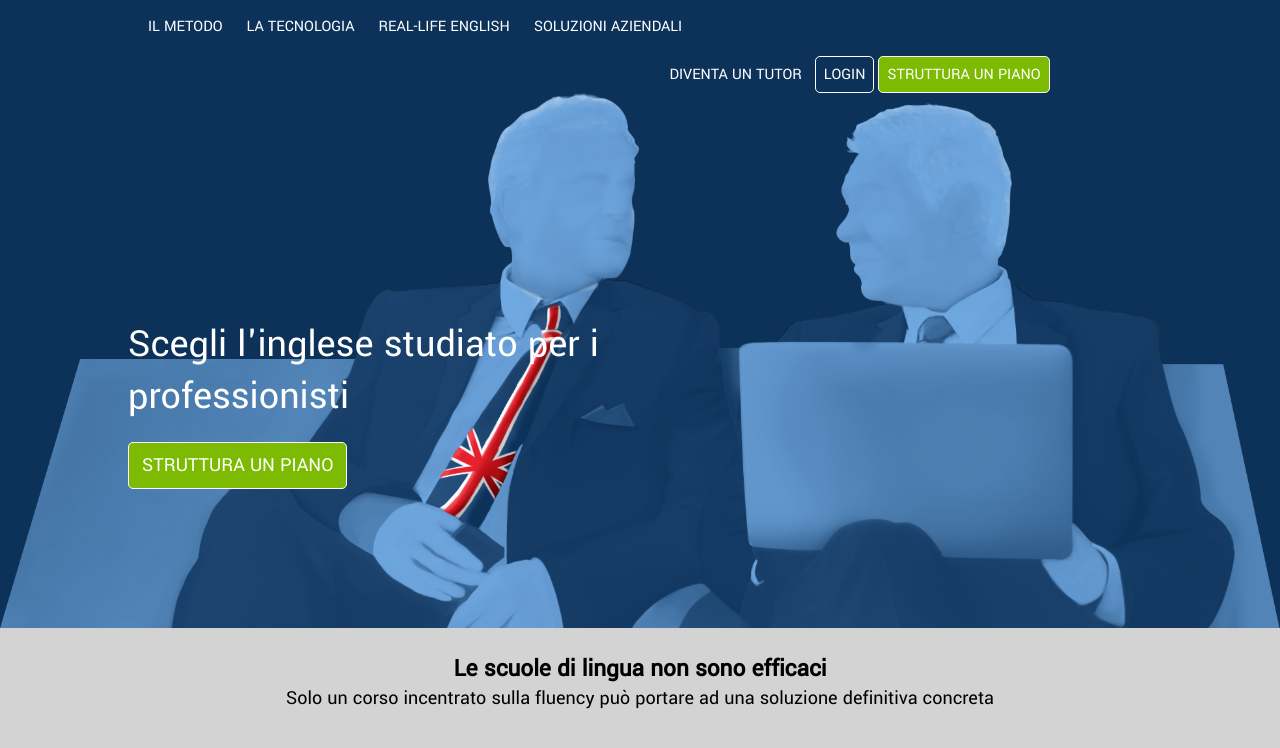
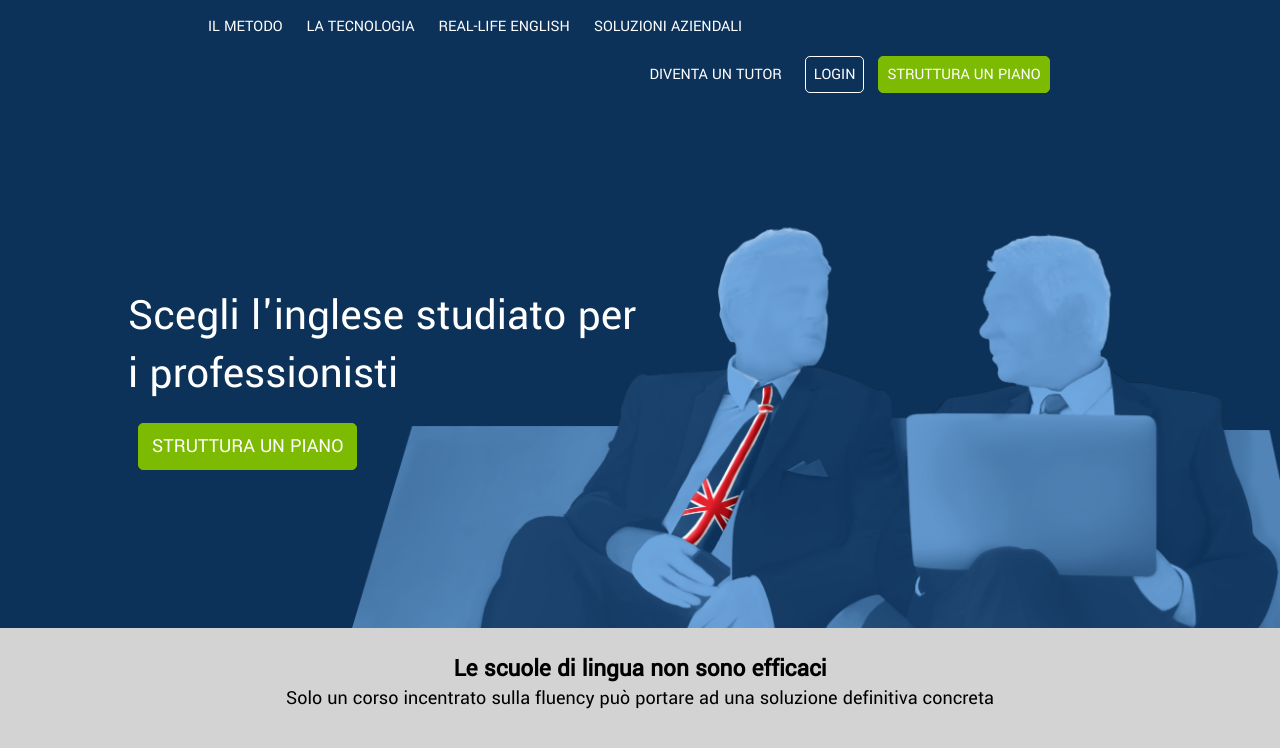
Before and after one commit to templarec/htmlcss-fluentify, a plain HTML site: page index.html in a window 1280 px wide. Shown: the part 52-800 px from the top of the page. Drawn offline with Linux system fonts and the light colour scheme.

Commit message:
background jumbo corrected

```diff
--- a/assets/css/master.css
+++ b/assets/css/master.css
@@ -35,7 +35,7 @@ div.logo {
 .links {
   float: left;
   width: 90%;
-  padding-left: 20px;
+  padding-left: 80px;
   display: inline-block;
   line-height: 48px;
 }
@@ -64,19 +64,21 @@ nav ul li {
   text-align: center;
   padding: 5px 8px;
   text-transform: uppercase;
+  margin-left: 10px;
 }
 .border {
   border: 1px solid #fff;
 }
 .highlight {
   background-color: #7CBB02;
+  border: 1px solid #7CBB02;
 }
 
 .jumbo {
   background-image: url('../img/background-header.png');
   background-repeat: no-repeat;
-  background-size: contain;
-  background-position: bottom right;
+  background-size: 75%;
+  background-position: 110% 100%;
   height: calc(100vh - 180px);
   color: #fff;
   position: relative;
@@ -84,8 +86,8 @@ nav ul li {
 .jumbo-text{
   width: 40%;
   position: absolute;
-  top: 50%;
-  font-size: 40px;
+  top: 45%;
+  font-size: 45px;
 
 }
 .jumbo-text > div {
```
